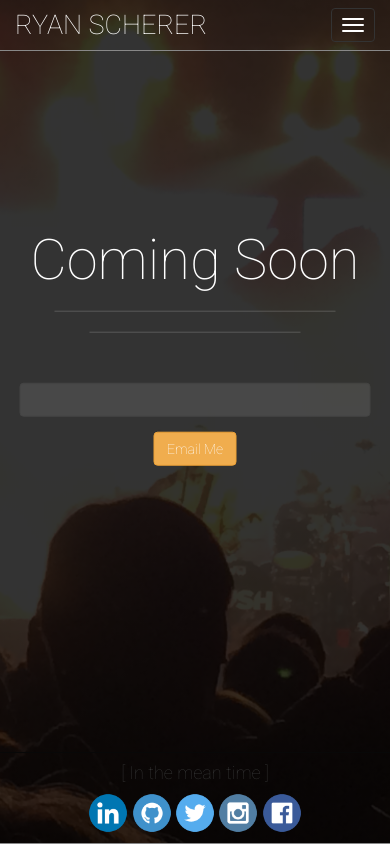
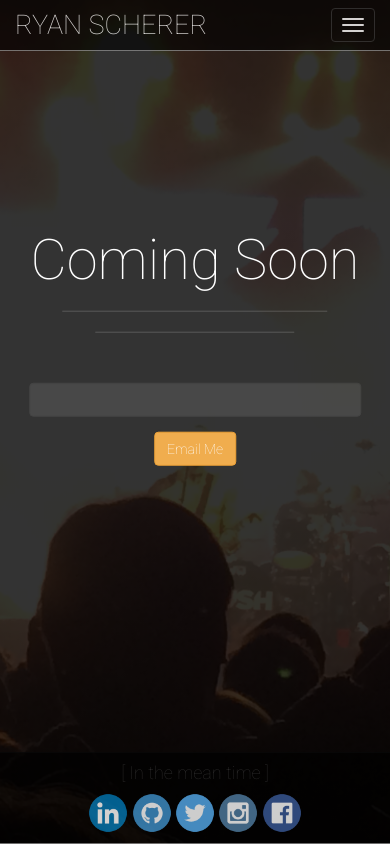
Before and after one commit to rtscherer/RyanScherer, a website: page public/views/index.html in a window 390 px wide. Drawn offline with nearby package versions, Linux system fonts and the light colour scheme; files that its build step writes are made by us from their sources; files whose address does not match are found by name; a web font is replaced by a local one.

Commit message:
Updated css for media query

```diff
--- a/public/css/styles.css
+++ b/public/css/styles.css
@@ -96,6 +96,12 @@ footer {
 }
 
 @media only screen and (max-width: 500px) {
+  .navbar {
+     background: rgba(0,0,0,.8);
+     opacity: .8;
+     border-bottom: .5px #888888 solid;
+  }
+
   .navbar-toggle {
     background-color: transparent;
   }
@@ -105,6 +111,6 @@ footer {
   }
 
   .title-center {
-    width: 90%;
+    width: 85%;
   }
 }
```
